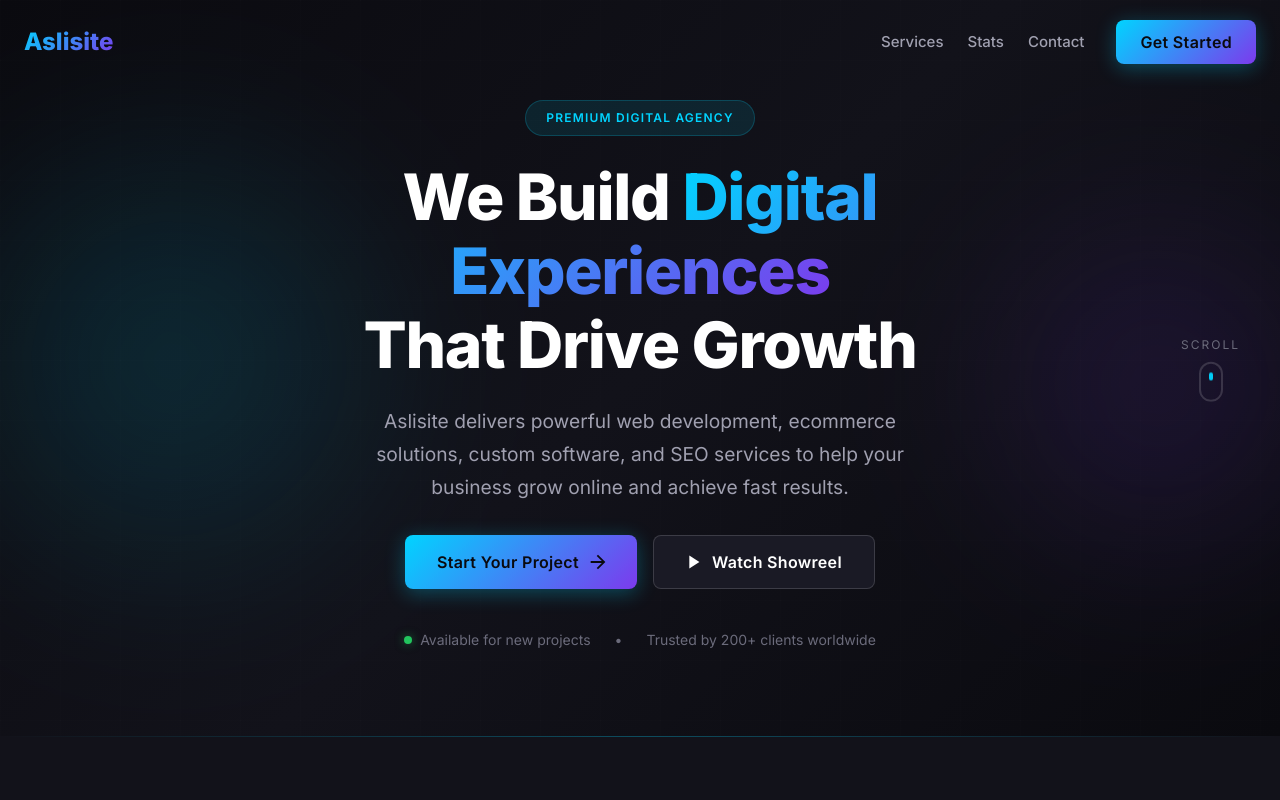
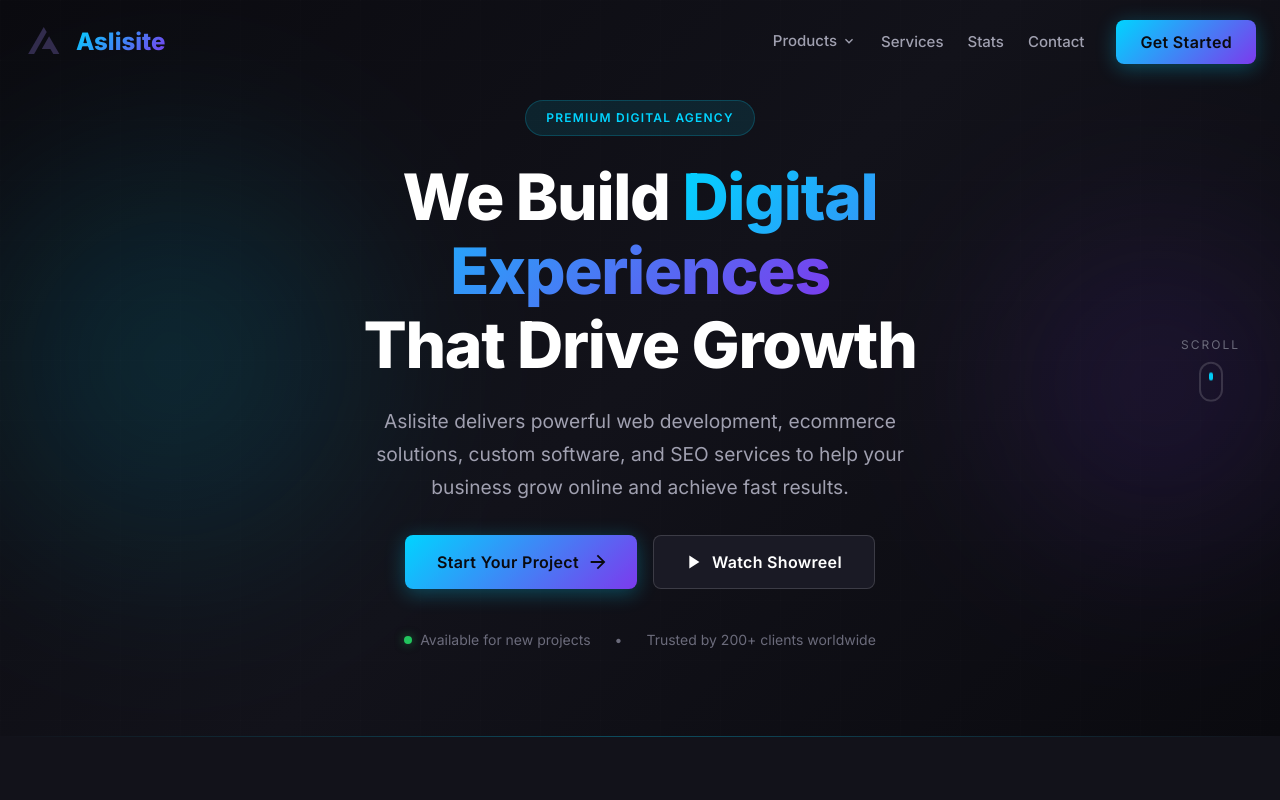
Before and after one commit to Aslisite/Aslisite, a React (Vite) app: page / in a window 1280 px wide. Shown: the top 800 px of the page. Built offline with nearby package versions, Linux system fonts and the light colour scheme.

Commit message:
update navbar and logo

```diff
--- a/index.html
+++ b/index.html
@@ -2,7 +2,7 @@
 <html lang="en">
   <head>
     <meta charset="UTF-8" />
-    <link rel="icon" type="image/svg+xml" href="/vite.svg" />
+    <link rel="icon" type="image/svg+xml" href="/AslisiteLogo.svg" />
     <meta name="viewport" content="width=device-width, initial-scale=1.0" />
     <meta name="description" content="Aslisite - Premium Digital Agency for Web Development, UI/UX Design, SEO, and SaaS Architecture" />
     <meta name="theme-color" content="#0a0a0f" />
--- a/src/components/Navbar/Navbar.jsx
+++ b/src/components/Navbar/Navbar.jsx
@@ -13,18 +13,25 @@
   useTheme,
   useMediaQuery,
 } from '@mui/material';
-import { Menu as MenuIcon, Close as CloseIcon } from '@mui/icons-material';
+import { Menu as MenuIcon, Close as CloseIcon, KeyboardArrowDown as KeyboardArrowDownIcon } from '@mui/icons-material';
 import { colors } from '../../theme/theme';
 
 const navItems = [
+  { label: 'Products', href: '#products', hasDropdown: true },
   { label: 'Services', href: '#services' },
   { label: 'Stats', href: '#stats' },
   { label: 'Contact', href: '#contact' },
 ];
 
+const productItems = [
+  { label: 'Aslibooks', href: 'https://www.aslibooks.com/', description: 'Invoice Software' },
+];
+
 const Navbar = () => {
   const [mobileOpen, setMobileOpen] = useState(false);
   const [scrolled, setScrolled] = useState(false);
+  const [openDropdown, setOpenDropdown] = useState(null);
+  const [mobileOpenProducts, setMobileOpenProducts] = useState(false);
   const theme = useTheme();
   const isMobile = useMediaQuery(theme.breakpoints.down('md'));
 
@@ -55,6 +62,13 @@
           borderBottom: `1px solid ${colors.border.light}`,
         }}
       >
+        <Box sx={{ display: 'flex', alignItems: 'center', gap: 2 }}>
+          <Box
+            component="img"
+            src="/AslisiteLogo.svg"
+            alt="Aslisite"
+            sx={{ width: 40, height: 40 }}
+          />
           <Typography
             variant="h6"
             sx={{
@@ -74,6 +88,64 @@
         <List sx={{ pt: 2 }}>
         {navItems.map((item) => (
           <ListItem key={item.label} disablePadding>
+            {item.hasDropdown ? (
+              <Box>
+                <ListItemButton
+                  onClick={() => setMobileOpenProducts(!mobileOpenProducts)}
+                  sx={{
+                    py: 2,
+                    px: 3,
+                    '&:hover': {
+                      backgroundColor: 'rgba(0, 212, 255, 0.1)',
+                    },
+                  }}
+                >
+                  <ListItemText
+                    primary={item.label}
+                    primaryTypographyProps={{
+                      sx: { color: colors.text.secondary, fontWeight: 500 },
+                    }}
+                  />
+                  <KeyboardArrowDownIcon
+                    sx={{
+                      color: colors.text.secondary,
+                      transform: mobileOpenProducts ? 'rotate(180deg)' : 'rotate(0)',
+                      transition: 'transform 0.2s ease',
+                    }}
+                  />
+                </ListItemButton>
+                {mobileOpenProducts && (
+                  <Box sx={{ pl: 4 }}>
+                    {productItems.map((product) => (
+                      <ListItemButton
+                        key={product.label}
+                        component="a"
+                        href={product.href}
+                        target="_blank"
+                        rel="noopener noreferrer"
+                        onClick={handleDrawerToggle}
+                        sx={{
+                          py: 1.5,
+                          px: 3,
+                          '&:hover': {
+                            backgroundColor: 'rgba(0, 212, 255, 0.1)',
+                          },
+                        }}
+                      >
+                        <Box>
+                          <Typography sx={{ color: colors.text.secondary, fontWeight: 500 }}>
+                            {product.label}
+                          </Typography>
+                          <Typography sx={{ color: colors.text.secondary, fontSize: '0.75rem', opacity: 0.7 }}>
+                            {product.description}
+                          </Typography>
+                        </Box>
+                      </ListItemButton>
+                    ))}
+                  </Box>
+                )}
+              </Box>
+            ) : (
               <ListItemButton
                 component="a"
                 href={item.href}
@@ -93,6 +165,7 @@
                   }}
                 />
               </ListItemButton>
+            )}
           </ListItem>
         ))}
         <ListItem sx={{ px: 3, pt: 2 }}>
@@ -106,6 +179,7 @@
           </Button>
         </ListItem>
       </List>
+      </Box>
     </Box>
   );
 
@@ -135,30 +209,77 @@
             }}
           >
             {/* Logo */}
+            <Box
+              component="a"
+              href="#"
+              sx={{ display: 'flex', alignItems: 'center', gap: 1.5, textDecoration: 'none' }}
+            >
+              <Box
+                component="img"
+                src="/AslisiteLogo.svg"
+                alt="Aslisite"
+                sx={{ width: { xs: 32, md: 40 }, height: { xs: 32, md: 40 } }}
+              />
               <Typography
                 variant="h6"
-              component="a"
-              href="#"
                 sx={{
                   fontWeight: 800,
                   background: colors.accent.gradient,
                   backgroundClip: 'text',
                   WebkitBackgroundClip: 'text',
                   WebkitTextFillColor: 'transparent',
-                textDecoration: 'none',
                   fontSize: { xs: '1.25rem', md: '1.5rem' },
                 }}
               >
                 Aslisite
               </Typography>
+            </Box>
 
             {/* Desktop Navigation */}
             {!isMobile && (
               <Box sx={{ display: 'flex', alignItems: 'center', gap: 4 }}>
                 <Box component="nav" sx={{ display: 'flex', gap: 3 }}>
                   {navItems.map((item) => (
+                    <Box
+                      key={item.label}
+                      sx={{ position: 'relative', py: 1 }}
+                      onMouseEnter={() => item.hasDropdown && setOpenDropdown('products')}
+                      onMouseLeave={() => item.hasDropdown && setOpenDropdown(null)}
+                    >
+                      {item.hasDropdown ? (
+                        <Box
+                          sx={{
+                            display: 'flex',
+                            alignItems: 'center',
+                            gap: 0.5,
+                            cursor: 'pointer',
+                          }}
+                        >
                           <Typography
-                      key={item.label}
+                            sx={{
+                              color: colors.text.secondary,
+                              textDecoration: 'none',
+                              fontWeight: 500,
+                              fontSize: '0.9375rem',
+                              transition: 'color 0.2s ease',
+                              '&:hover': {
+                                color: colors.accent.primary,
+                              },
+                            }}
+                          >
+                            {item.label}
+                          </Typography>
+                          <KeyboardArrowDownIcon
+                            sx={{
+                              fontSize: '1rem',
+                              color: colors.text.secondary,
+                              transform: openDropdown === 'products' ? 'rotate(180deg)' : 'rotate(0)',
+                              transition: 'transform 0.2s ease',
+                            }}
+                          />
+                        </Box>
+                      ) : (
+                        <Typography
                           component="a"
                           href={item.href}
                           sx={{
@@ -174,6 +295,54 @@
                         >
                           {item.label}
                         </Typography>
+                      )}
+                      {item.hasDropdown && openDropdown === 'products' && (
+                        <Box
+                          sx={{
+                            position: 'absolute',
+                            top: '100%',
+                            left: 0,
+                            mt: 0.5,
+                            pt: 1,
+                            py: 1,
+                            px: 1,
+                            minWidth: 220,
+                            backgroundColor: colors.background.primary,
+                            border: `1px solid ${colors.border.light}`,
+                            borderRadius: 2,
+                            boxShadow: '0 8px 32px rgba(0, 0, 0, 0.4)',
+                            zIndex: 1001,
+                          }}
+                        >
+                          {productItems.map((product) => (
+                            <Box
+                              key={product.label}
+                              component="a"
+                              href={product.href}
+                              target="_blank"
+                              rel="noopener noreferrer"
+                              sx={{
+                                display: 'block',
+                                px: 2,
+                                py: 1.25,
+                                borderRadius: 1,
+                                textDecoration: 'none',
+                                '&:hover': {
+                                  backgroundColor: 'rgba(0, 212, 255, 0.1)',
+                                },
+                              }}
+                            >
+                              <Typography sx={{ color: colors.text.primary, fontWeight: 500, fontSize: '0.875rem' }}>
+                                {product.label}
+                              </Typography>
+                              <Typography sx={{ color: colors.text.secondary, fontSize: '0.75rem', mt: 0.25 }}>
+                                {product.description}
+                              </Typography>
+                            </Box>
+                          ))}
+                        </Box>
+                      )}
+                    </Box>
                   ))}
                 </Box>
                 <Button
```
Also changed, not shown: .kilo/plans/1775288110601-misty-meadow.md (added), public/AslisiteLogo.svg (added), public/vite.svg (deleted). Lines whose indentation alone changed are shown as unchanged.
